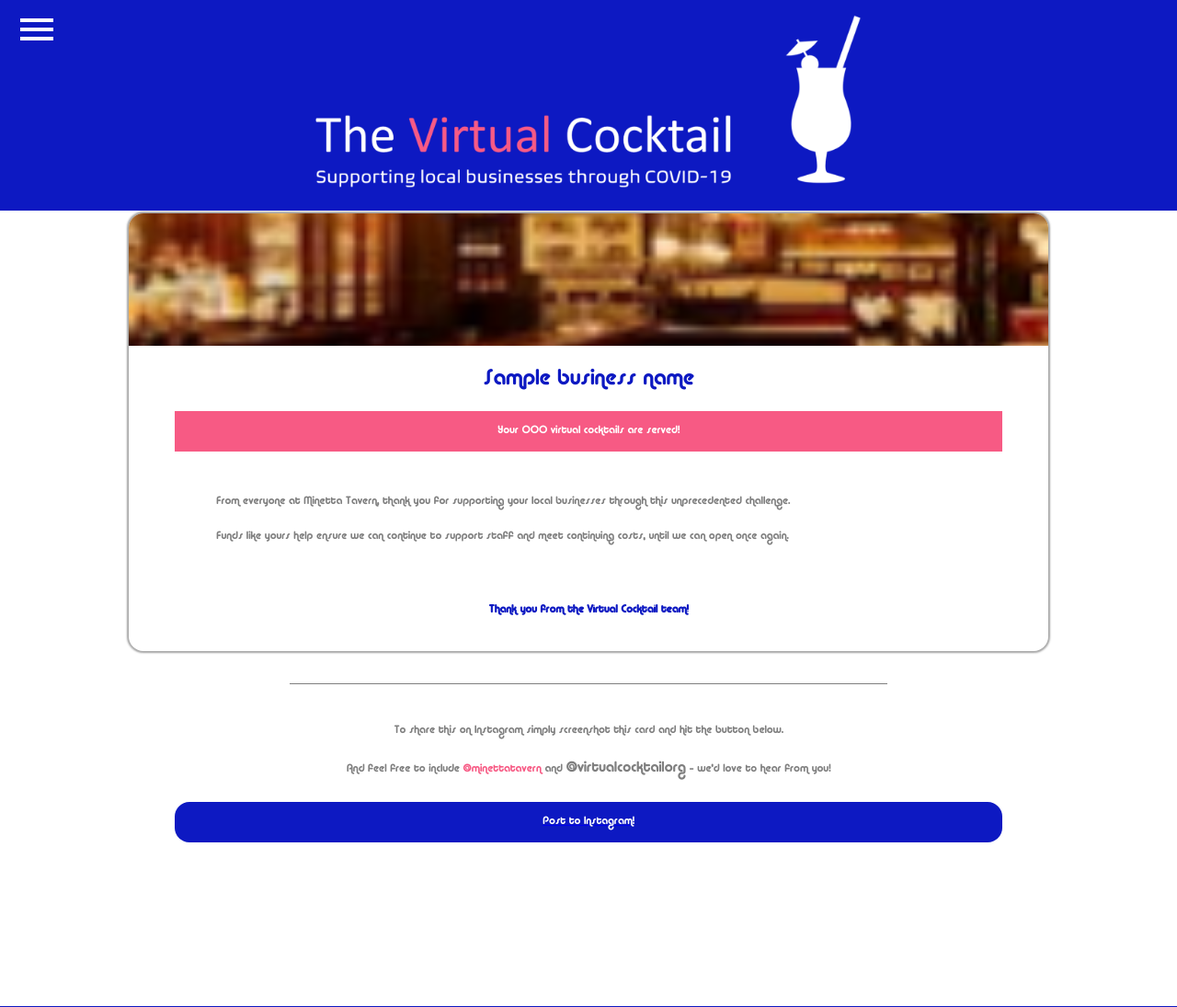
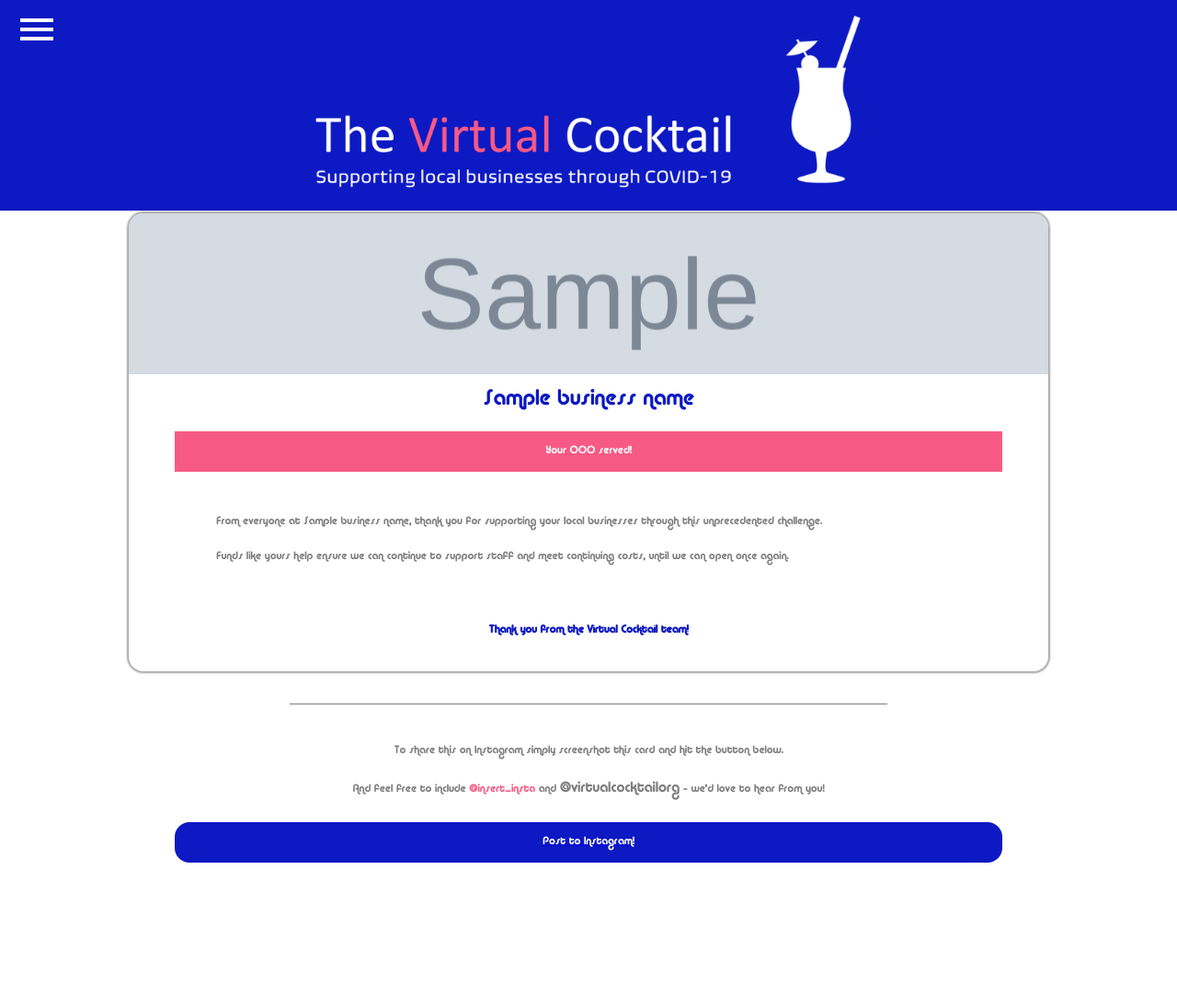
Before and after one commit to dmhburke/virtualcocktail-production, a Django app: template catalog/templates/confirmation.html in a window 1280 px wide. Shown: the top 1095 px of the page at 92% size. Run offline with Django 3.2, Linux system fonts and the light colour scheme; the template is opened without the code that fills it: most values are stand-ins (such as "Sample title", 1, 10 or a date in 2020); grey boxes marked "Sample" are stand-in pictures; some libraries are stand-ins or nearby versions.

Commit message:
update all background-images and fix single-plural of confirmation

```diff
--- a/catalog/static/css/styles.css
+++ b/catalog/static/css/styles.css
@@ -239,9 +239,12 @@
 }
 
 .rest-img-hero {
+  height: 175px;
   width: 100%;
   background-position: center center;
   background-repeat: no-repeat;
+  border-top-left-radius: 15px;
+  border-top-right-radius: 15px;
 }
 
 .rest-img-hero > img {
--- a/catalog/templates/confirmation.html
+++ b/catalog/templates/confirmation.html
@@ -6,12 +6,22 @@
 
 <div class="margin-wrapper">
   <div class="form-container">
-      <div class="rest-img-hero"><img src="{% static 'placeholder_rest.png' %}"></div>
+      <div class="rest-img-hero" style="background-image: url({{ business_ref.background_image.url }}); background-size: cover; background-position: 50% 50%">
+        <!-- <img src="{% static 'placeholder_rest.png' %}"> -->
+      </div>
         <div class="margin-wrapper-form">
-          <div class="name-hero">{{business_name}}</div>
+          <div class="name-hero">{{business_name}}</div> <!---->
           <!-- Add number of cocktails variable from context -->
-          <div class="confirm-hero">Your {{number_input}} virtual cocktails are served!</div>
-          <div class="thanks-text">From everyone at Minetta Tavern, thank you for supporting your local businesses through this unprecedented challenge.<br><br>
+          <div class="confirm-hero">Your {{number_input}}
+
+            {% if number_input > 1 %}
+            virtual cocktails are
+            {% elif number_input == 1 %}
+            virtual cocktail is
+            {% endif %}
+            served!</div>
+
+          <div class="thanks-text">From everyone at {{business_name}}, thank you for supporting your local businesses through this unprecedented challenge.<br><br>
 Funds like yours help ensure we can continue to support staff and meet continuing costs, until we can open once again.
         </div>
         <div class="vc-thanks">Thank you from the Virtual Cocktail team!</div>
@@ -20,7 +30,7 @@
     <div class="confirm-footer">
       <div class="separator"></div>
       <div class="footer-text">To share this on Instagram simply screenshot this card and hit the button below. <br><br>
-    And feel free to include <span class="secondary small">@minettatavern</span> and <span class="secondar smally">@virtualcocktailorg</span> – we’d love to hear from you!
+    And feel free to include <span class="secondary small">@insert_insta</span> and <span class="secondar smally">@virtualcocktailorg</span> – we’d love to hear from you!
      <a href="instagram://"><div class="post-button">Post to Instagram!</div></a>
    </div>
 </div>
--- a/catalog/templates/setcocktails.html
+++ b/catalog/templates/setcocktails.html
@@ -10,9 +10,11 @@
        <form method="POST">
       {% csrf_token %}
 
-      <div class="rest-img-hero"><img src="{% static 'placeholder_rest.png' %}"></div>
+      <div class="rest-img-hero" style="background-image: url({{business_ref.background_image.url}}); background-size: cover; background-position: 50% 50%">
+        <!-- <img src="{% static 'placeholder_rest.png' %}"> -->
+      </div>
         <div class="margin-wrapper-form">
-          <div class="name-hero">Minetta Tavern</div> <!--{{business_name}}-->
+          <div class="name-hero">{{business_name}}</div>
           <div class="cocktails-selector-row">
             <div class="selector-label theme">Add virtual cocktails</div>
             <div class="selector-result theme">
```
Also changed, not shown: catalog/views.py (+6 -60 lines).
